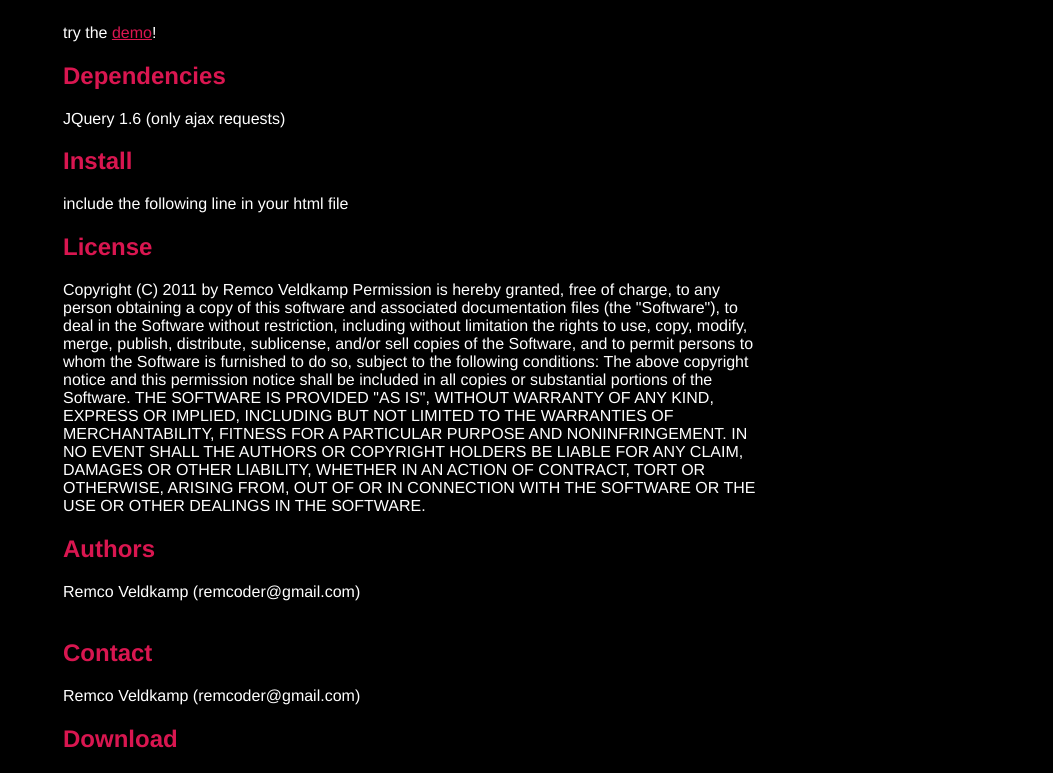
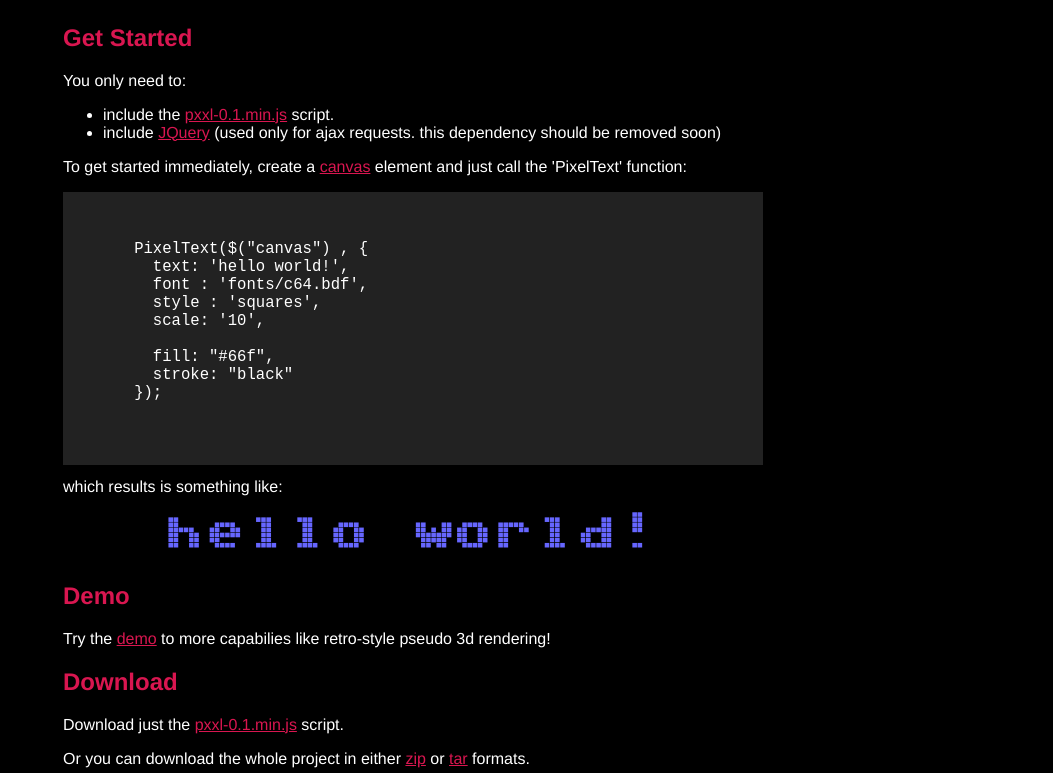
Before and after one commit to remcoder/Pxxl.js, a plain HTML site: page index.html in a window 1280 px wide. Shown: the part 303-1076 px from the top of the page, without its empty margins (227-1280 px from the left). Drawn offline with Linux system fonts and the light colour scheme.

Commit message:
added example code and screenshot. added analytics code to testpage.

```diff
--- a/index.html
+++ b/index.html
@@ -25,6 +25,7 @@
     .description { font-size: 1.2em; margin-bottom: 30px; margin-top: 30px; font-style: italic;}
     .download { float: right; }
     pre { background: #222; color: #fff; padding: 15px;}
+    xmp { padding: 0; margin: 0; font-size: 120%;}
     hr { border: 0; width: 80%; border-bottom: 1px solid #aaa}
     .footer { text-align:center; padding-top:30px; font-style: italic; }
   </style>
@@ -41,43 +42,41 @@
     <div class="description">
       HTML5 Canvas utility to render texts in retro style and more.
     </div>
-    <div>
-      try the <a href="demo/">demo</a>!
-    </div>
-    <h2>Dependencies</h2>
-<p>JQuery 1.6 (only ajax requests)
+
+    <h2>Get Started</h2>
+<p>
+  You only need to:
+  <ul>
+    <li>include the <a href="demo/pxxl-0.1.min.js">pxxl-0.1.min.js</a> script.</li>
+    <li>include <a href="http://docs.jquery.com/Downloading_jQuery">JQuery</a> (used only for ajax requests. this dependency should be removed soon)</li>
+  </ul>
 </p>
-<h2>Install</h2>
-<p>include the following line in your html file <script src="build/pxxl-0.1.min.js" type="text/javascript"></script></p>
-<h2>License</h2>
-<p>Copyright (C) 2011 by Remco Veldkamp
 
-Permission is hereby granted, free of charge, to any person obtaining a copy
-of this software and associated documentation files (the "Software"), to deal
-in the Software without restriction, including without limitation the rights
-to use, copy, modify, merge, publish, distribute, sublicense, and/or sell
-copies of the Software, and to permit persons to whom the Software is
-furnished to do so, subject to the following conditions:
+<p>To get started immediately, create a <a href="http://www.whatwg.org/specs/web-apps/current-work/multipage/the-canvas-element.html">canvas</a> element and just call the 'PixelText' function:
+<pre>
+  <xmp>
+      PixelText($("canvas") , {
+        text: 'hello world!',
+        font : 'fonts/c64.bdf',
+        style : 'squares',
+        scale: '10',
 
-The above copyright notice and this permission notice shall be included in
-all copies or substantial portions of the Software.
+        fill: "#66f",
+        stroke: "black"
+      });
+  </xmp>
+ </pre>
+ which results is something like:<br />
 
-THE SOFTWARE IS PROVIDED "AS IS", WITHOUT WARRANTY OF ANY KIND, EXPRESS OR
-IMPLIED, INCLUDING BUT NOT LIMITED TO THE WARRANTIES OF MERCHANTABILITY,
-FITNESS FOR A PARTICULAR PURPOSE AND NONINFRINGEMENT. IN NO EVENT SHALL THE
-AUTHORS OR COPYRIGHT HOLDERS BE LIABLE FOR ANY CLAIM, DAMAGES OR OTHER
-LIABILITY, WHETHER IN AN ACTION OF CONTRACT, TORT OR OTHERWISE, ARISING FROM,
-OUT OF OR IN CONNECTION WITH THE SOFTWARE OR THE USE OR OTHER DEALINGS IN
-THE SOFTWARE.
 </p>
-<h2>Authors</h2>
-<p>Remco Veldkamp (remcoder@gmail.com)
-<br/>
-<br/>      </p>
-<h2>Contact</h2>
-<p>Remco Veldkamp (remcoder@gmail.com)
-<br/>      </p>
+<div style='text-align: center;'>
+  <img width=500 src="c64.png" />
+</div>
 
+<h2>Demo</h2>
+ <div>
+      Try the <a href="demo/">demo</a> to more capabilies like retro-style pseudo 3d rendering!
+ </div>
 
     <h2>Download</h2>
     <!-- <div class="download">
@@ -86,8 +85,11 @@ THE SOFTWARE.
       <a href="http://github.com/remcoder/Pxxl.js/tarball/master">
         <img border="0" width="90" src="http://github.com/images/modules/download/tar.png"></a>
     </div> -->
+   <p>
+    Download just the <a href="demo/pxxl-0.1.min.js">pxxl-0.1.min.js</a> script.
+   </p>
     <p>
-      You can download this project in either
+      Or you can download the whole project in either
       <a href="http://github.com/remcoder/Pxxl.js/zipball/master">zip</a> or
       <a href="http://github.com/remcoder/Pxxl.js/tarball/master">tar</a> formats.
     </p>
@@ -95,6 +97,13 @@ THE SOFTWARE.
       by running:
       <pre>$ git clone git://github.com/remcoder/Pxxl.js</pre>
     </p>
+
+<h2>Author</h2>
+<p>Remco Veldkamp (remcoder@gmail.com)
+<br/>
+<br/>
+MIT license
+</p>
 
     <div class="footer">
       get the source code on GitHub : <a href="http://github.com/remcoder/Pxxl.js">remcoder/Pxxl.js</a>
```
Also changed, not shown: demo/index.html (+25 -1 lines), c64.png (added).
